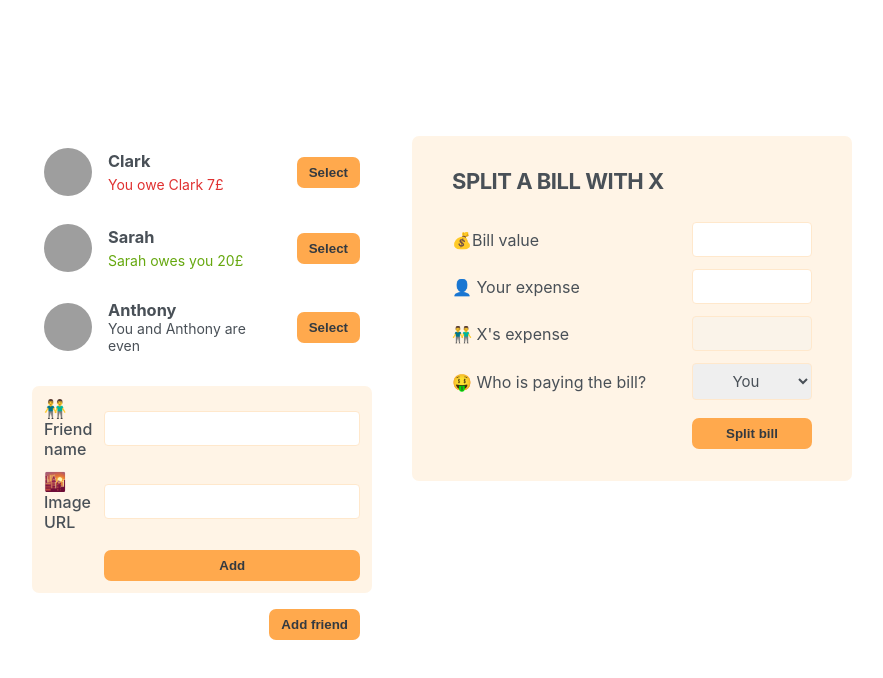
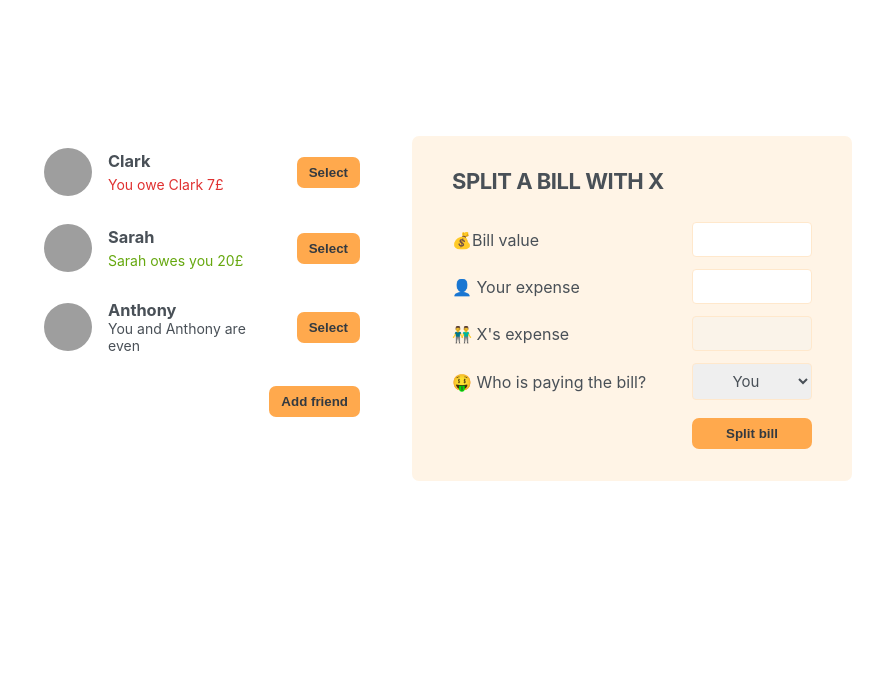
Before and after one commit to Parsa-mrz/split, a React (Vite) app: page / in a window 1280 px wide. Shown: the top 678 px of the page, without its empty margins (198-1081 px from the left). Built offline with nearby package versions, Linux system fonts and the light colour scheme; grey boxes are pictures that could not be loaded.

Commit message:
:lipstick: Add state to add friend component

```diff
--- a/src/App.jsx
+++ b/src/App.jsx
@@ -1,16 +1,21 @@
 import FriendList from "./components/FriendList.jsx";
 import FormAddFriend from "./components/FormAddFriend.jsx";
 import Button from "./components/Button.jsx";
-import FormSliptBill from "./components/FormSliptBill.jsx";
+import FormSplitBill from "./components/FormSplitBill.jsx";
+import {useState} from "react";
 export default function App() {
+    const[showAddFriend,setShowAddFriend] =useState(false)
+
   return (
     <div className='app'>
       <div className='sidebar'>
         <FriendList/>
-        <FormAddFriend/>
-        <Button>Add friend</Button>
+          {showAddFriend && <FormAddFriend/>}
+        <Button onClick={() => setShowAddFriend((show) => !show)}>
+            {showAddFriend ? 'Close' : 'Add friend'}
+        </Button>
       </div>
-        <FormSliptBill/>
+        <FormSplitBill/>
     </div>
   )
 }
--- a/src/components/Button.jsx
+++ b/src/components/Button.jsx
@@ -1,5 +1,5 @@
-export default function Button({children}){
+export default function Button({children,onClick}){
     return(
-        <button className='button'>{children}</button>
+        <button onClick={onClick} className='button'>{children}</button>
     )
 }
--- a/src/components/FormSliptBill.jsx
+++ b/src/components/FormSplitBill.jsx
@@ -1,6 +1,6 @@
 import Button from "./Button.jsx";
 
-export default function FormSliptBill(){
+export default function FormSplitBill(){
     return(
         <form className='form-split-bill'>
             <h2>Split a bill with X</h2>
```
